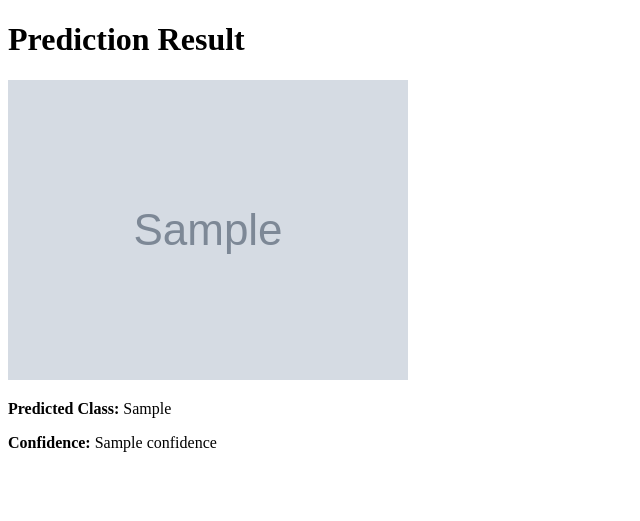
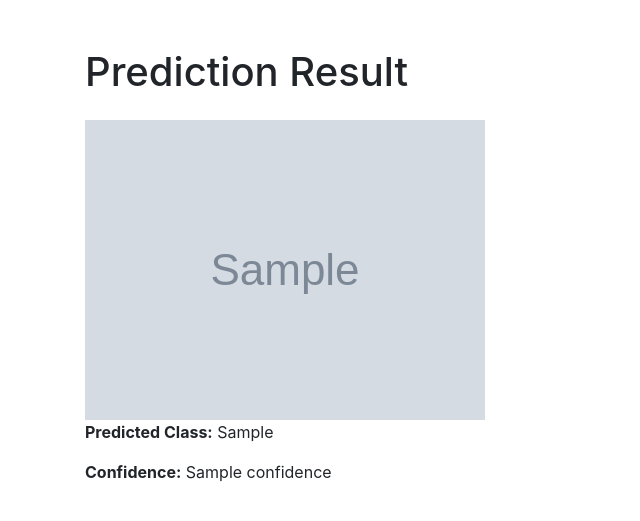
Before and after one commit to ShamikRana/Brain-Tumor-Prediction-Flask-App, a Flask app: template templates/predict.html in a window 1280 px wide. Shown: the top 521 px of the page, without its empty margins (0-640 px from the left). Run offline with Flask 3, Linux system fonts and the light colour scheme; the template is opened without the code that fills it: most values are stand-ins (such as "Sample title", 1, 10 or a date in 2020); grey boxes marked "Sample" are stand-in pictures; some libraries are stand-ins or nearby versions.

Commit message:
first commit

```diff
--- a/templates/predict.html
+++ b/templates/predict.html
@@ -5,16 +5,19 @@
     <meta http-equiv="X-UA-Compatible" content="IE=edge">
     <meta name="viewport" content="width=device-width, initial-scale=1.0">
     <title>Tumor Prediction Result</title>
+    <link rel="stylesheet" href="https://stackpath.bootstrapcdn.com/bootstrap/4.5.2/css/bootstrap.min.css">
 </head>
 <body>
-    <header>
-        <h1>Prediction Result</h1>
-    </header>
+    <div class="container">
+        <header class="mt-5">
+            <h1>Prediction Result</h1>
+        </header>
 
-    <section class="content">
-        <img src="{{ url_for('static', filename='image/' + file.filename) }}" alt="Uploaded Image">
-        <p><strong>Predicted Class:</strong> {{ predicted_class }}</p>
-        <p><strong>Confidence:</strong> {{ confidence }}</p>
-    </section>
+        <section class="content mt-4">
+            <img src="{{ url_for('static', filename='image/' + file.filename) }}" alt="Uploaded Image" class="img-fluid">
+            <p><strong>Predicted Class:</strong> {{ predicted_class }}</p>
+            <p><strong>Confidence:</strong> {{ confidence }}</p>
+        </section>
+    </div>
 </body>
 </html>
```
